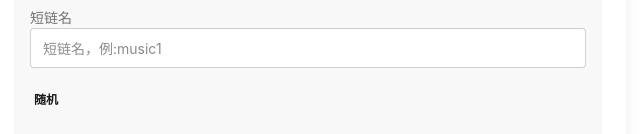
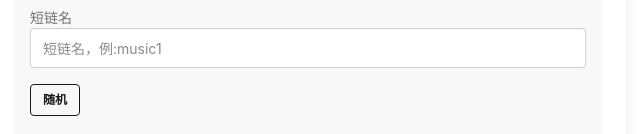
Before and after one commit to Norman45/shortlink-worker, a website: page dist/admin.html in a window 1280 px wide. Shown: the part 620-754 px from the top of the page, 634-1274 px from the left. Drawn offline with Linux system fonts and the light colour scheme; no server answers.

Commit message:
style: 随机按钮由圆形改为普通方形按钮
- admin.html: #newPathBtn 样式 btn-circle btn-ghost → btn-outline

```diff
--- a/dist/admin.html
+++ b/dist/admin.html
@@ -410,7 +410,7 @@
                             <input type="text" id="newPath" placeholder="短链名，例:music1"
                                 class="input input-bordered w-full">
                         </div>
-                        <button type="button" id="newPathBtn" class="btn btn-sm btn-circle btn-ghost">随机</button>
+                        <button type="button" id="newPathBtn" class="btn btn-sm btn-outline">随机</button>
                         <div>
                             <label for="newTarget" class="label">
                                 <span class="label-text">目标URL（每行一个，访问时轮询跳转）</span>
```
